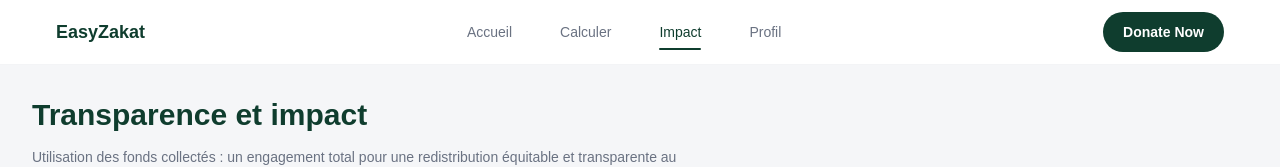
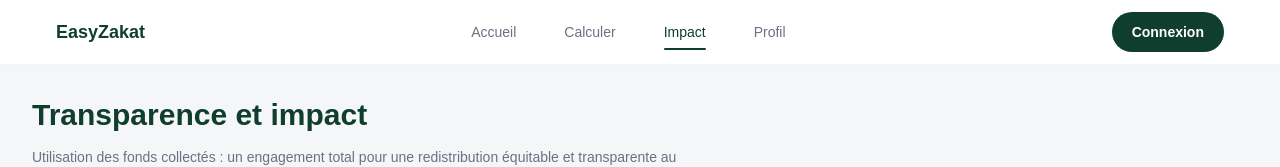
Before and after one commit to Aminasow0278/easyzakat-front, a React (Vite) app: page /impact in a window 1280 px wide. Shown: the top 167 px of the page. Built offline with nearby package versions, Linux system fonts and the light colour scheme.

Commit message:
bouton connexion

```diff
--- a/src/components/Landing/LandingHeader.jsx
+++ b/src/components/Landing/LandingHeader.jsx
@@ -107,7 +107,7 @@ function LandingHeader() {
 
         {/* Donate */}
         <Link
-          to="/register"
+          to="/login"
           className="rounded-full bg-[#0F3D2E] px-4 py-2.5 text-xs font-bold text-white transition hover:bg-[#0a2e23] sm:px-5 sm:text-sm"
         >
           Donate Now
--- a/src/layouts/Header.jsx
+++ b/src/layouts/Header.jsx
@@ -110,7 +110,7 @@ function Header() {
           to="/cause"
           className="rounded-full bg-[#0F3D2E] px-4 py-2.5 text-xs font-bold text-white transition hover:bg-[#0a2e23] sm:px-5 sm:text-sm"
         >
-          Donate Now
+          Connexion
         </Link>
 
       </div>
```
